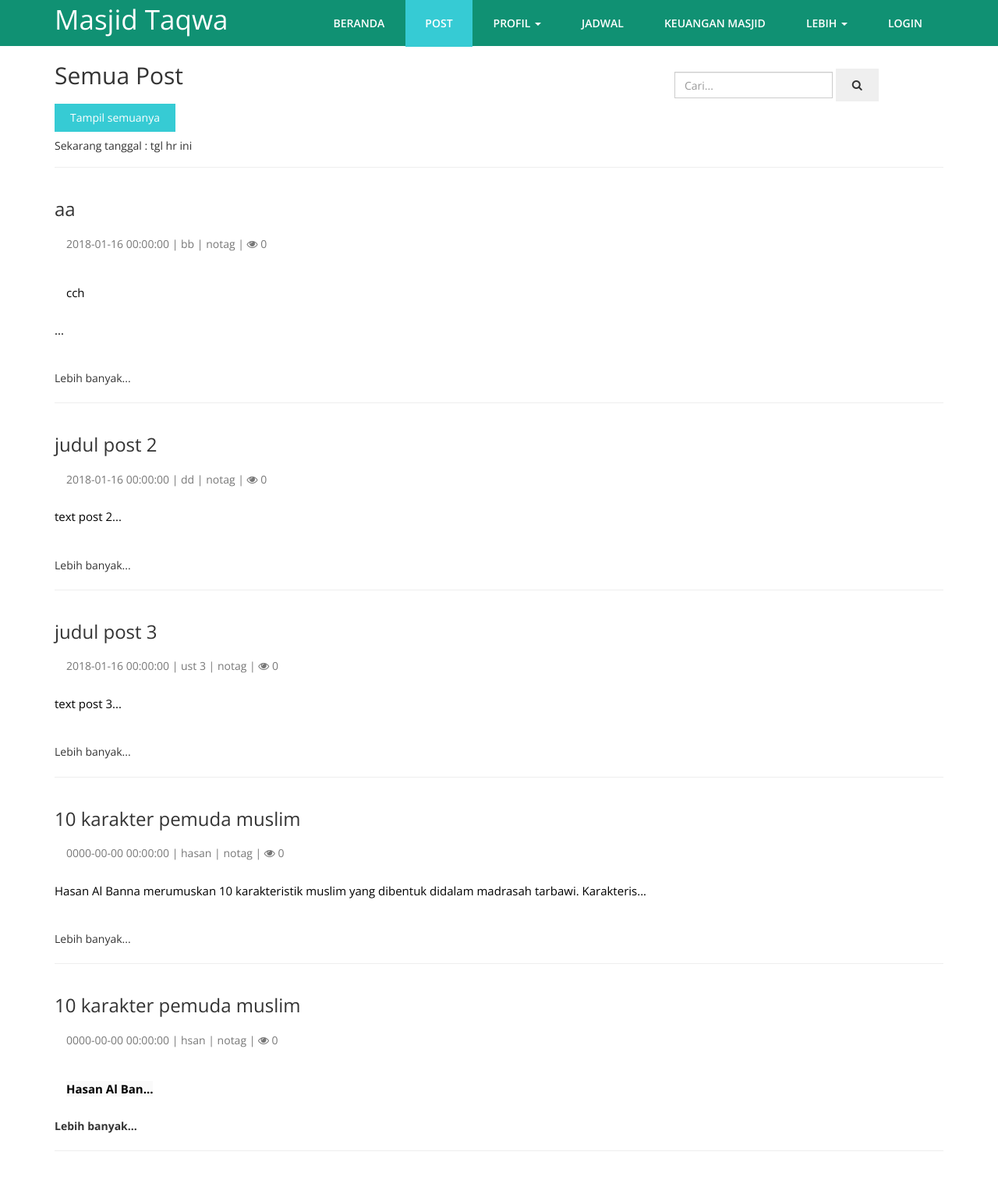
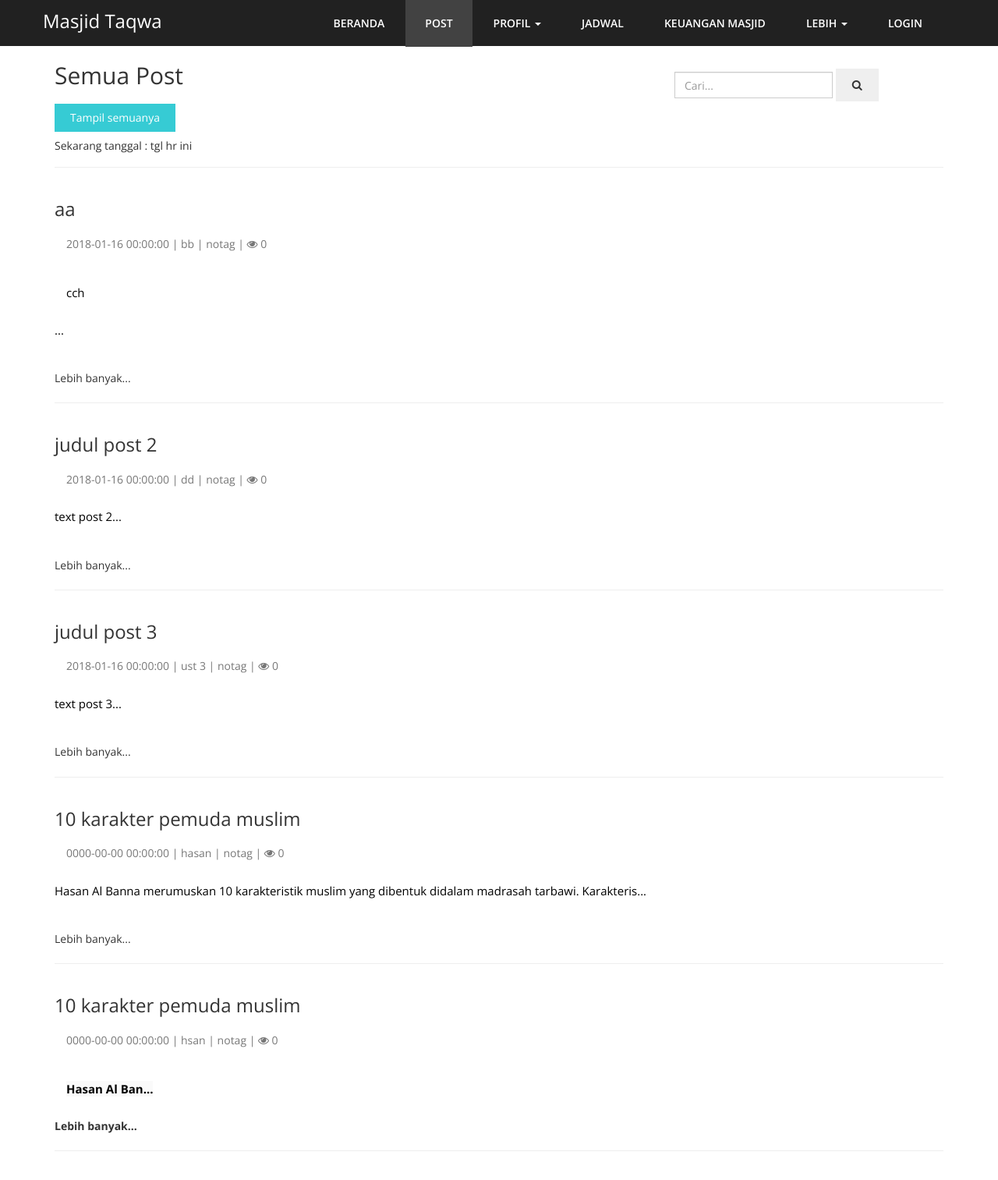
Before and after one commit to fahrul98/cms-masjid, a CodeIgniter app: page /database/index.php/beranda/search in a window 1280 px wide. Shown: the top 1513 px of the page at 78% size. Run offline with CodeIgniter, Linux system fonts and the light colour scheme; data comes from the database, SQL or seed files in the repository; some libraries are stand-ins or nearby versions.

Commit message:
darktheme
- brand size
- navbar, hover, text color

```diff
--- a/application/controllers/Profiladmin.php
+++ b/application/controllers/Profiladmin.php
@@ -44,7 +44,7 @@ usertelp
 					'useremail' => $data['padmin']->useremail,
 					'usertgldaftar' => $data['padmin']->usertgldaftar,
 					'displayname' =>$data['padmin']->displayname,
-					'mediaid' => $data['padmin']->mediaid,
+					'mediadir' => $data['padmin']->mediadir,
 					'useralamat' => $data['padmin']->useralamat,
 					'usertelp' => $data['padmin']->usertelp,
 					'mediadir' => $data['padmin']->mediadir==""||$data['padmin']->mediadir=="default.png"?"default.png":$data['padmin']->mediadir
@@ -109,7 +109,7 @@ usertelp
 		// $data['userurl'] = $this->input->post('userurl');
 		$data['usertgldaftar'] = $this->input->post('usertgldaftar');
 		$data['displayname'] = $this->input->post('displayname');
-		$data['mediaid'] = $this->input->post('mediaid');
+		$data['mediadir'] = $this->input->post('mediadir');
 		$data['useralamat'] = $this->input->post('useralamat');
 		$data['usertelp'] = $this->input->post('usertelp');
 		$data['oldmedia']= $this->input->post('oldmedia');
--- a/application/views/core/head-html.php
+++ b/application/views/core/head-html.php
@@ -89,6 +89,7 @@ if($page=="Media" || $page=="Profil Admin" or isset($search)){?>
 <link rel="apple-touch-icon" sizes="76x76" href="<?php echo base_url('assets/img/apple-icon.png');?>">
 <link rel="icon" type="image/png" sizes="96x96" href="<?php echo base_url('assets/img/favicon.png');?>">
 <style>
+/* min */
   .phitam {
     color:#000000;
     font-size: 17px;
@@ -109,23 +110,147 @@ if($page=="Media" || $page=="Profil Admin" or isset($search)){?>
     width: 430px;
   }
 
+  .navbar .paddinglr {
+    padding-left: 0px;
+    padding-right: 0px;
+  }
+
   .textfooter {
     padding-top: 0px;
     text-align: justify;
   }
 
+  .container .navbar-header .navbar-brand {
+    color:gold;
+  }
+
+  <?php
+    $dsid=1;
+    $d = array(
+      'nav' => '212121',
+      'lnr' => 'fff',
+      'border' => '424242',
+      'textcol' => 'fff',
+      'img-bg' => 'img-4.jpg'
+    );
+    switch ($dsid) {
+      case 1: //Dark
+      $d = array(
+      'nav' => '212121',
+      'lnr' => 'fff',
+      'border' => '424242',
+      'textcol' => 'fff',
+      'img-bg' => 'img-3.jpg',
+      'linkcol' => '0000bb',
+      'hover' => '424242'
+    );
+        break;
+
+      case 2:
+      $d = array(
+      'nav' => '345698',
+      'lnr' => 'ddd',
+      'border' => '424242',
+      'textcol' => 'fff',
+      'img-bg' => 'img-2.jpg',
+      'linkcol' => '0000bb',
+      'hover' => '424242'
+    );
+        break;
+
+      default:
+        # code...
+        break;
+    }
+  ?>
+
+  /*Background-image*/
   .backgroundpict {
-    background:url("<?php echo base_url('assets/img/img-4.jpg');?>");
+    background:url("<?php echo base_url('assets/img/'.$d['img-bg']);?>");
     background-attachment: fixed;
     width: 100%;
     height: 350px;
   }
 
   .backgroundpictop {
-    background:url("<?php echo base_url('assets/img/img-4.jpg');?>");
+    background:url("<?php echo base_url('assets/img/'.$d['img-bg']);?>");
     background-attachment: fixed;
     width: 100%;
     height: 650px;
+  }
+
+  /*Footer*/
+  body .last-div {
+    background-color:#<?php echo $d['nav'];?>;
+  }
+
+  .inner-footer .widgetheading {
+    color: #<?php echo $d['textcol']; ?>;
+  }
+
+  .inner-footer .row a {
+    color: #<?php echo $d['textcol']; ?>;
+  }
+
+  .inner-footer .row p {
+    color: #<?php echo $d['textcol']; ?>;
+  }
+
+  /*netizen*/
+  body .navbar{
+    background-color:#<?php echo $d['nav'];?>;
+  }
+
+  .navbar .size {
+    font-size: 24px;
+  }
+
+  .navbar .navbar-collapse a:hover{
+    background-color: #<?php echo $d['hover']; ?>;
+  }
+
+  .navbar .navbar-collapse .active a{
+    background-color: #<?php echo $d['hover']; ?>;
+  }
+
+  .container .text-center{
+    color: #<?php echo $d['textcol']; ?>;
+  }
+
+  /*Admin*/
+  #wrapper .navbar{
+    background-color:#<?php echo $d['nav']; ?>;
+  }
+
+  #wrapper .sidebar{
+    background-color:#<?php echo $d['nav'] ;?>;
+    color: #<?php echo $d['textcol'] ?>;
+  }
+
+  #wrapper a {
+    color: #<?php echo $d['textcol']; ?>;
+  }
+  #wrapper #main-content a {
+    color: #<?php echo $d['linkcol']; ?>;
+  }
+
+  #wrapper .dropdown-menu a {
+    color: #<?php echo $d['linkcol']; ?>;
+  }
+
+  .lnr {
+    color:#<?php echo $d['lnr']; ?>;
+  }
+
+  #wrapper .border {
+    border-color:#<?php echo $d['border'] ;?>;
+  }
+
+  #wrapper .sidebar-nav a:hover {
+    background-color: #<?php echo $d['hover']; ?>; ;
+  }
+  #wrapper .sidebar .active a {
+    background-color: #<?php echo $d['hover']; ?>; ;
   }
 </style>
 <link rel="stylesheet" href="<?php echo base_url('assets/vendor/bootstrap/css/bootstrap.min.css'); ?>">
--- a/application/views/core/navbar.php
+++ b/application/views/core/navbar.php
@@ -27,8 +27,8 @@ defined('BASEPATH') OR exit('No direct script access allowed');
           <button type="button" class="navbar-toggle collapsed" data-toggle="collapse" data-target=".navbar-collapse.collapse">
           <span class="sr-only">Toggle navigation</span>
           <span class="icon-bar"></span>
-        </button>
-          <a class="navbar-brand" href="<?php echo base_url('');?>"><span><?php echo $cmprofil->pnama;?></span></a>
+          </button>
+          <a class="navbar-brand paddinglr" href="<?php echo base_url('');?>"><span class="size"><?php echo $cmprofil->pnama;?></span></a>
         </div>
         <div class="navbar-collapse collapse">
           <div class="menu">
@@ -178,6 +178,27 @@ switch ($page) {
         </nav>
         <!-- END NAVBAR -->
         <!-- LEFT SIDEBAR -->
+
+<?php
+//tombol navbar aktif
+$akt=array('','','','','',
+'','','','','',
+'','','','','',);
+switch ($page) {
+  case "Beranda Admin":$akt[0]='class="active"';break;
+  case "Profil Masjid":$akt[1]='class="active"';break;
+  case "Takmir":$akt[2]='class="active"';break;
+  case "Ustadz":$akt[3]='class="active"';break;
+  case "Post":$akt[4]='class="active"';break;
+  case "Tag":$akt[5]='class="active"';break;
+  case "Jadwal kegiatan":$akt[6]='class="active"';break;
+  case "Media":$akt[7]='class="active"';break;
+  case "Keuangan Masjid":$akt[8]='class="active"';break;
+  case "Rekam Donasi":$akt[9]='class="active"';break;
+  case "Pengaturan":$akt[10]='class="active"';break;
+  default:break;
+}?>
+
         <div id="left-sidebar" class="sidebar">
           <button type="button" class="btn btn-xs btn-link btn-toggle-fullwidth">
     <span class="sr-only">Toggle Fullwidth</span>
--- a/application/views/vpengunjung.php
+++ b/application/views/vpengunjung.php
@@ -60,7 +60,7 @@ mediaid
 				<div class="col-md-6 col-md-offset-3" style="margin-top: 130px">
 					<div class="text-center">
 						<h1>Selamat Datang di Website <br><?php echo $cmprofil->pnama; ?></h1>
-						<p class="phitam">Mari kita memuliakan rumah Allah</p>
+						<p >Mari kita memuliakan rumah Allah</p>
 					</div>
 				</div>
 				</div>
```
Also changed, not shown: other parts of application/views/core/navbar.php (+15 -15 lines), assets/img/img-1.jpg (added), assets/img/img-2.jpg (added), assets/img/img-3.jpg (added), uploads/takmir/default.png (added).
